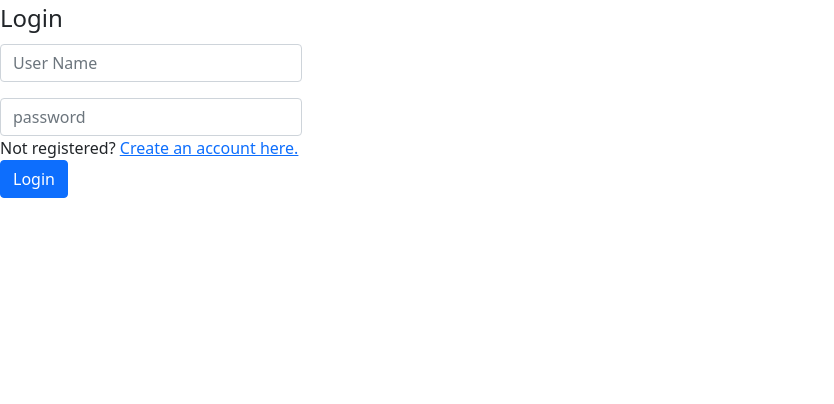
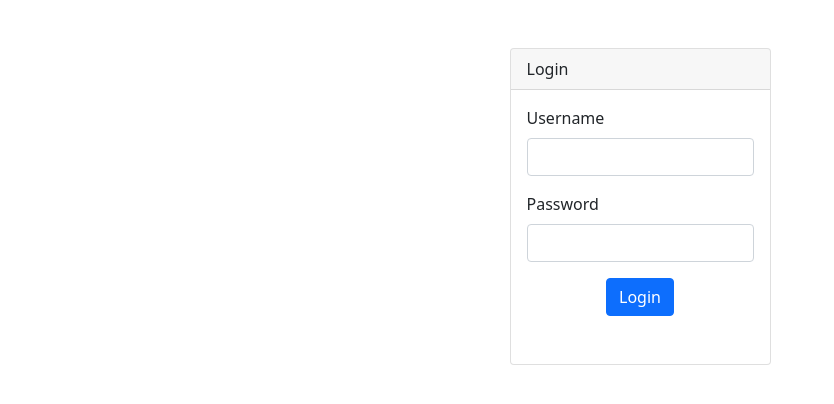
Before and after one commit to AdamCottrill/ticket_tracker, a Django app: page /accounts/login/ in a window 1280 px wide. Shown: the part 56-460 px from the top of the page, without its empty margins (0-834 px from the left). Run offline with Django 3.2, Linux system fonts and the light colour scheme; parts of the project's set-up code (start-up, migrations or seed data) failed here and were passed over.

Commit message:
Updated registration templates
Updated the login template to use bootstrap5.  Other templates
associated with registration (signup, change password, password
reset), are used by ticket tracker and were removed from the template
directory.  All existing tests continue to pass.

```diff
--- a/templates/registration/login.html
+++ b/templates/registration/login.html
@@ -4,20 +4,20 @@
 
 {% block content %}
 
-
-<div id="Login">
-  <div class="row">
+    <div class="container" >
+        <div class="row justify-content-md-center">
             <!-- Alignment -->
-    <div class="col-sm-offset-4 col-sm-3">
-
+            <div class="col-sm-3">
+                <div class="card mt-5">
+                    <div class="card-header">
+                        Login
+                    </div>
+                    <div class="card-body">
                         <!-- Form itself -->
-      <form method="POST" action="" class="well">
+                        <form method="POST" action="">
                             {% csrf_token %}
-        <legend>Login</legend>
-
                             {% if form.errors %}
-        <div class="alert alert-danger">
-          <button type="button" class="close" data-dismiss="alert">×</button>
+                                <div class="alert alert-danger" role="alert">
                                     <ul>
                                         {% for error in form.errors.values %}
                                             <li>{{ error|striptags }}</li>
@@ -25,35 +25,24 @@
                                     </ul>
                                 </div>
                             {% endif %}
-
-        <!-- Full Name -->
-        <div class="form-group">
-          <div class="controls">
-            <input type="text" class="form-control" name="username"
-                   placeholder="User Name" id="username" required
-                   data-validation-required-message="Please enter your user name" />
-            <p class="help-block"></p>
+                            <div class="mb-3">
+                                <label for="username" class="form-label">Username</label>
+                                <input name="username" type="text" class="form-control" id="username" aria-describedby="username" required>
+                            </div>
+                            <div class="mb-3">
+                                <label for="password" class="form-label">Password</label>
+                                <input name="password" type="password" class="form-control" id="password" required>
+                            </div>
+                            <div class="row my-3">
+                                <div class="col-sm-12 text-center">
+                                    <button type="submit" class="btn btn-primary pull-right">Login</button><br /></p>
                                 </div>
                             </div>
-
-        <!-- Password -->
-        <div class="form-group">
-          <div class="controls">
-            <input type="password" class="form-control" placeholder="password"
-                   name="password" id="password" required />
-          </div>
-        </div>
-
-        <div class="row">
-          <p>Not registered? <a href="#" tabindex="-1">Create an account here.</a>
-            <button type="submit" class="btn btn-primary pull-right">Login</button><br /></p>
-        </div>
-
                         </form>
                     </div>
                 </div>
             </div>
-
-
+        </div>
+    </div>
 
 {% endblock %}
```
Also changed, not shown: templates/registration/change_password.html (deleted, +0 -77 lines), templates/registration/logged_out.html (deleted, +0 -14 lines), templates/registration/password_changed.html (deleted, +0 -17 lines), templates/registration/register.html (deleted, +0 -66 lines). Lines whose indentation alone changed are shown as unchanged.
